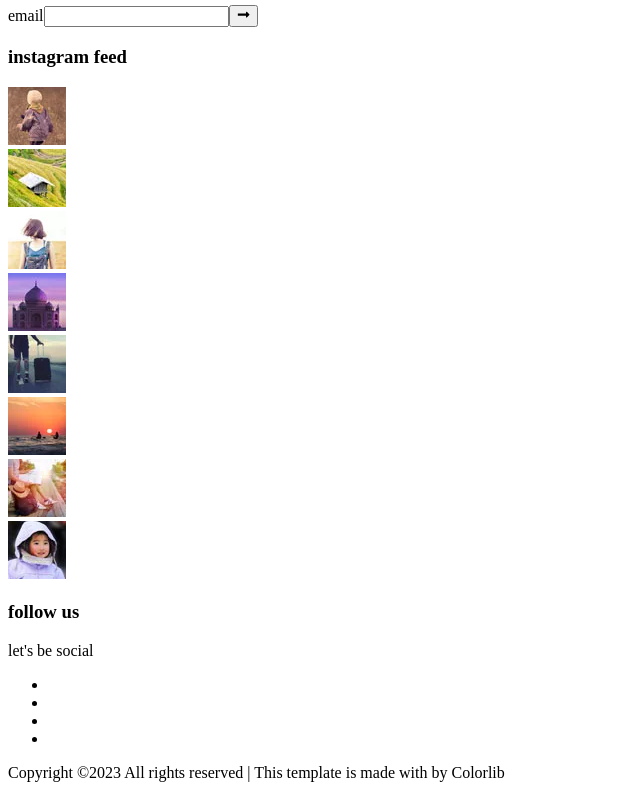
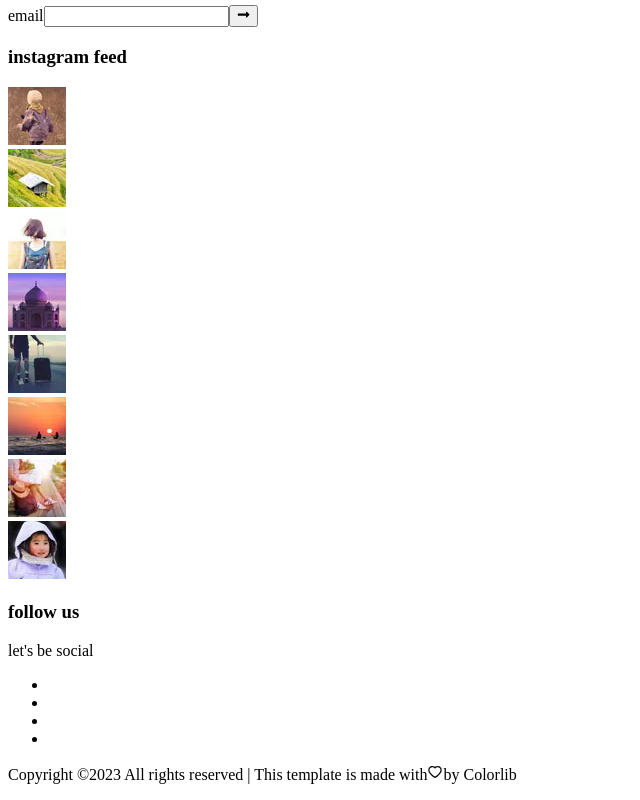
Before and after one commit to m-devs-0287/mern-karma-shop, a React (Create React App) app in the folder frontend/: page / in a window 1280 px wide. Shown: the part 1596-2396 px from the top of the page, without its empty margins (0-640 px from the left). Built offline with nearby package versions, Linux system fonts and the light colour scheme; the HTML template or start-up script is replaced by a standard one.

Commit message:
Update Footer.jsx
Adding react icon to footer p tag

```diff
--- a/frontend/src/components/layout/Footer.jsx
+++ b/frontend/src/components/layout/Footer.jsx
@@ -1,5 +1,6 @@
 import React from "react";
 import { FaLongArrowAltRight } from "react-icons/fa";
+import {AiOutlineHeart} from 'react-icons/ai'
 
 const Footer = () => {
   return (
@@ -88,10 +89,13 @@ const Footer = () => {
           </ul>
         </div>
       </div>
-      <p className="pt-14 text-gray-500">
+      <p className="pt-14 text-gray-500 text-center">
         Copyright ©2023 All rights reserved | This template is made with
-        <i className="fa-regular fa-heart text-orange-300 pl-1"></i> by
+        <AiOutlineHeart className="inline h-10 mx-1 text-orange-300"/>
+         by
         <span className="text-orange-300"> Colorlib</span>
+
+
       </p>
     </footer>
   );
```
